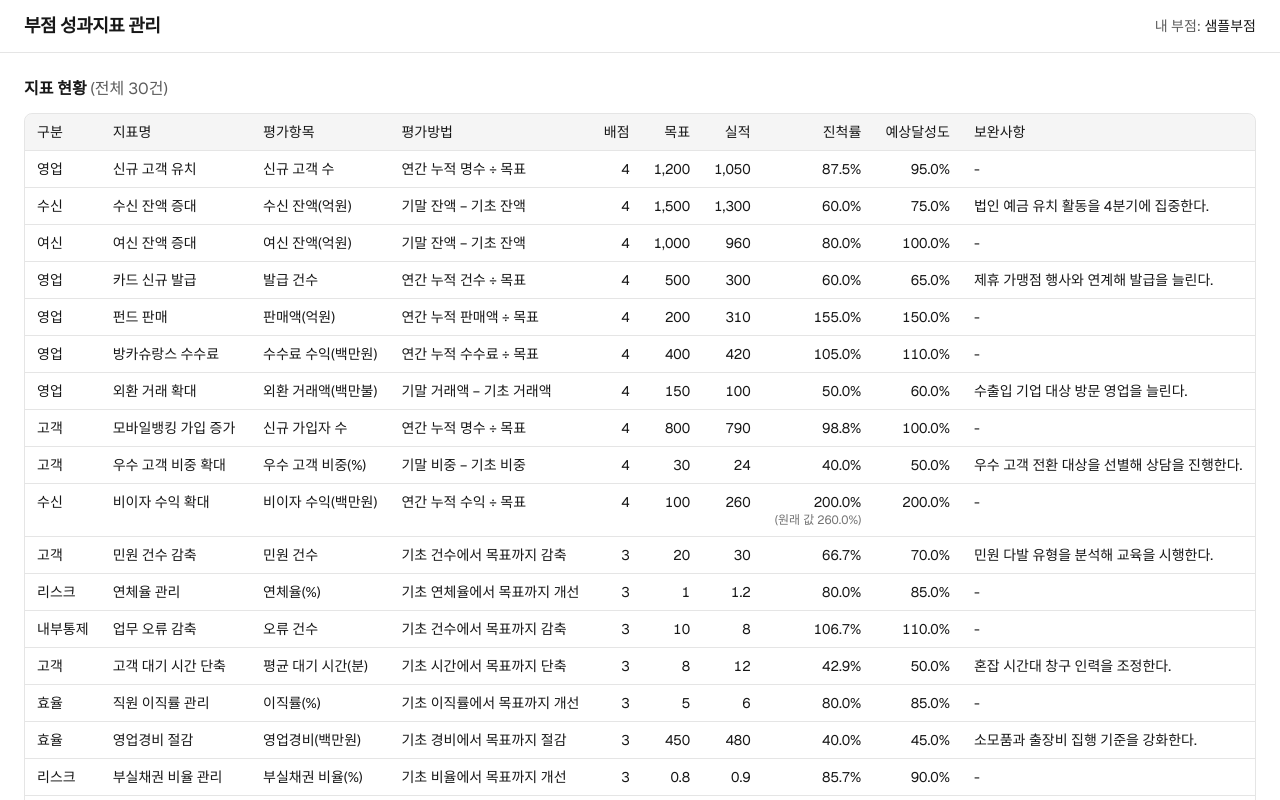
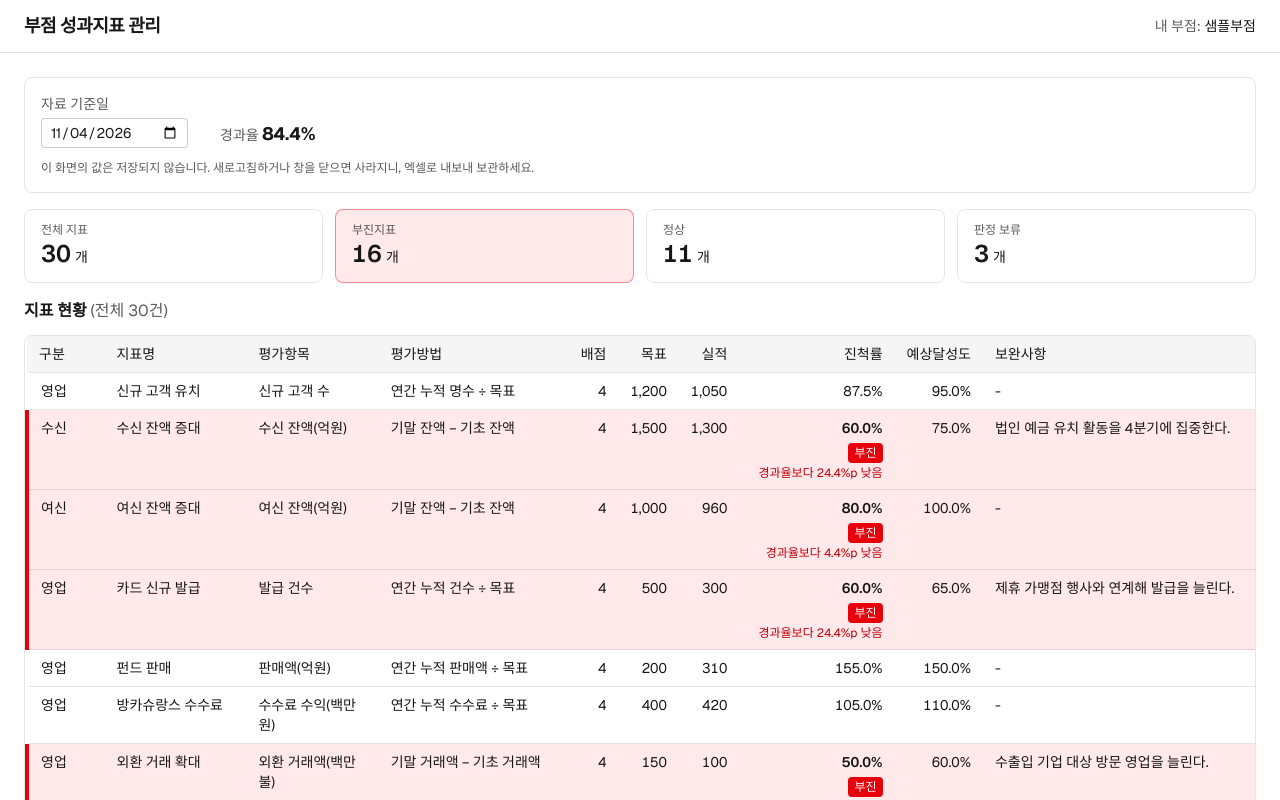
Before and after one commit to greatkmg9968-creator/my-app2, a Next.js app: page / in a window 1280 px wide. Shown: the top 800 px of the page. Built offline with nearby package versions, Linux system fonts and the light colour scheme.

Commit message:
자료 기준일·경과율 표시와 부진지표 강조(차이 %p)·판정 보류·저장 안 됨 안내를 현황 화면에 추가
Co-Authored-By: Claude Sonnet 5.5 <noreply@anthropic.com>

```diff
--- a/app/page.tsx
+++ b/app/page.tsx
@@ -1,20 +1,14 @@
-// Design Ref: §2.2 — 지표 관리 화면(메인). 지금은 지표 표만 있고, 기준 정보·요약·도구 줄은 뒤 작업에서 더한다.
+// Design Ref: §2.2 — 지표 관리 화면(메인). 지금은 기준 정보·요약 카드·지표 표가 있고, 도구 줄은 뒤 작업에서 더한다.
 
 import AppShell from "@/components/AppShell";
-import IndicatorTable from "@/components/IndicatorTable";
+import IndicatorDashboard from "@/components/IndicatorDashboard";
 import { SAMPLE_BRANCH, SAMPLE_INDICATORS } from "@/lib/sampleData";
 
 export default function Home() {
   return (
     // 로그인(작업 13)·지표 입력(작업 9, 11) 전이라 샘플 지표와 샘플 부점을 임시로 보여준다.
     <AppShell branch={SAMPLE_BRANCH}>
-      <h2 className="mb-3 text-base font-semibold">
-        지표 현황{" "}
-        <span className="font-normal text-foreground/70">
-          (전체 {SAMPLE_INDICATORS.length}건)
-        </span>
-      </h2>
-      <IndicatorTable indicators={SAMPLE_INDICATORS} />
+      <IndicatorDashboard indicators={SAMPLE_INDICATORS} />
     </AppShell>
   );
 }
--- /dev/null
+++ b/components/IndicatorDashboard.tsx
@@ -0,0 +1,144 @@
+"use client";
+
+// Design Ref: §2.2 ②③⑤ — 기준 정보(자료 기준일·경과율·저장 안 됨 안내), 요약 카드, 지표 표를 한 화면에 모은다.
+// Plan SC: 작업 6 — 화면 상단 자료 기준일·경과율 표시, 부진지표 강조, 판정 보류 개수, 저장 안 됨 안내와 확인 창
+//
+// 자료 기준일은 화면에서 바꿀 수 있고(기본값은 오늘), 바꾸면 경과율과 부진 판정이 바로 다시 계산된다.
+
+import { useMemo, useState, useSyncExternalStore } from "react";
+import IndicatorTable, { type IndicatorRow } from "@/components/IndicatorTable";
+import { useBeforeUnloadWarning } from "@/components/useBeforeUnloadWarning";
+import { calcElapsedRate, evaluateIndicator, toDateString } from "@/lib/calc";
+import { EMPTY_MARK, formatPercent } from "@/lib/format";
+import type { Indicator } from "@/types/indicator";
+
+interface IndicatorDashboardProps {
+  indicators: Indicator[];
+}
+
+// 오늘 날짜는 브라우저에서만 안다. 서버에서 처음 그릴 때는 빈 값을 쓰고,
+// 브라우저에서 이어받으면 오늘 날짜로 바뀐다. (서버·브라우저 날짜가 달라 생기는 오류를 피한다)
+const subscribeNothing = () => () => {};
+const getToday = () => toDateString(new Date());
+const getTodayOnServer = () => "";
+
+/** 경과율을 계산한다. 날짜가 비었거나 올바르지 않으면 null */
+function safeElapsedRate(date: string): number | null {
+  if (date === "") return null;
+  try {
+    return calcElapsedRate(date);
+  } catch {
+    return null;
+  }
+}
+
+/** 요약 카드 한 칸 */
+function SummaryCard({
+  label,
+  count,
+  tone,
+}: {
+  label: string;
+  count: number;
+  tone?: "danger";
+}) {
+  return (
+    <div
+      className={
+        tone === "danger"
+          ? "rounded-lg border border-red-600/40 bg-red-500/10 px-4 py-3"
+          : "rounded-lg border border-black/10 px-4 py-3 dark:border-white/15"
+      }
+    >
+      <p className="text-xs text-foreground/70">{label}</p>
+      <p className="text-2xl font-semibold tabular-nums">
+        {count}
+        <span className="ml-1 text-sm font-normal">개</span>
+      </p>
+    </div>
+  );
+}
+
+export default function IndicatorDashboard({ indicators }: IndicatorDashboardProps) {
+  const today = useSyncExternalStore(subscribeNothing, getToday, getTodayOnServer);
+  // 사용자가 고른 날짜. 아직 고르지 않았으면 오늘 날짜를 쓴다.
+  const [pickedDate, setPickedDate] = useState<string | null>(null);
+
+  const referenceDate = pickedDate ?? today;
+  // 오늘 날짜를 아직 모르는 첫 순간(서버에서 그릴 때)에는 계산하지 않는다.
+  const isReady = today !== "" || pickedDate !== null;
+  const elapsedRate = isReady ? safeElapsedRate(referenceDate) : null;
+
+  const rows: IndicatorRow[] | null = useMemo(() => {
+    if (elapsedRate === null) return null;
+    return indicators.map((indicator) => ({
+      indicator,
+      evaluation: evaluateIndicator(indicator, referenceDate),
+    }));
+  }, [indicators, referenceDate, elapsedRate]);
+
+  // 지표 값은 저장되지 않으므로, 지표가 있는 동안에는 새로고침·창 닫기 전에 확인 창을 띄운다.
+  useBeforeUnloadWarning(indicators.length > 0);
+
+  const delayedCount = rows?.filter((r) => r.evaluation.status === "delayed").length ?? 0;
+  const normalCount = rows?.filter((r) => r.evaluation.status === "normal").length ?? 0;
+  const pendingCount = rows?.filter((r) => r.evaluation.status === "pending").length ?? 0;
+
+  return (
+    <>
+      {/* ② 기준 정보 */}
+      <section
+        aria-label="기준 정보"
+        className="mb-4 rounded-lg border border-black/10 p-4 dark:border-white/15"
+      >
+        <div className="flex flex-wrap items-end gap-x-8 gap-y-3">
+          <label className="flex flex-col gap-1 text-sm">
+            <span className="text-foreground/70">자료 기준일</span>
+            <input
+              type="date"
+              value={referenceDate}
+              onChange={(event) => setPickedDate(event.target.value)}
+              className="rounded border border-black/20 bg-background px-2 py-1 dark:border-white/25"
+            />
+          </label>
+          <p className="text-sm">
+            <span className="text-foreground/70">경과율 </span>
+            <strong className="text-lg tabular-nums" data-testid="elapsed-rate">
+              {elapsedRate === null ? EMPTY_MARK : formatPercent(elapsedRate)}
+            </strong>
+          </p>
+        </div>
+        <p className="mt-3 text-xs text-foreground/70">
+          이 화면의 값은 저장되지 않습니다. 새로고침하거나 창을 닫으면 사라지니, 엑셀로 내보내 보관하세요.
+        </p>
+      </section>
+
+      {rows === null ? (
+        <p
+          role="status"
+          className="rounded-lg border border-dashed border-black/20 p-8 text-center text-sm dark:border-white/25"
+        >
+          {isReady ? "자료 기준일을 올바르게 선택해 주세요." : "자료 기준일을 확인하는 중입니다."}
+        </p>
+      ) : (
+        <>
+          {/* ③ 요약 카드 */}
+          <section aria-label="지표 요약" className="mb-4 grid grid-cols-2 gap-3 sm:grid-cols-4">
+            <SummaryCard label="전체 지표" count={rows.length} />
+            <SummaryCard label="부진지표" count={delayedCount} tone="danger" />
+            <SummaryCard label="정상" count={normalCount} />
+            <SummaryCard label="판정 보류" count={pendingCount} />
+          </section>
+
+          <h2 className="mb-3 text-base font-semibold">
+            지표 현황{" "}
+            <span className="font-normal text-foreground/70">
+              (전체 {rows.length}건)
+            </span>
+          </h2>
+          <IndicatorTable rows={rows} />
+        </>
+      )}
+    </>
+  );
+}
--- a/components/IndicatorTable.tsx
+++ b/components/IndicatorTable.tsx
@@ -1,29 +1,65 @@
 // Design Ref: §2.2 ⑤ 지표 표 — 모든 지표를 한 화면(한 표)에 보여준다. (최대 30행, 쪽 나누기 없음)
-// Plan SC: 작업 5 — 지표 통합 현황 화면 (표). 부진 강조·진행 막대는 작업 6·7에서 더한다.
+// Plan SC: 작업 5(표), 작업 6(부진지표 강조 + 경과율과의 차이(%p) + 판정 보류). 진행 막대는 작업 7에서 더한다.
 
-import { clampForDisplay, resolveProgress } from "@/lib/calc";
-import { EMPTY_MARK, formatNumber, formatPercent } from "@/lib/format";
+import type { IndicatorEvaluation } from "@/lib/calc";
+import {
+  EMPTY_MARK,
+  formatBehindText,
+  formatNumber,
+  formatPercent,
+} from "@/lib/format";
 import type { Indicator } from "@/types/indicator";
 
-interface IndicatorTableProps {
-  indicators: Indicator[];
+/** 표 한 줄: 지표와, 자료 기준일로 평가한 결과 */
+export interface IndicatorRow {
+  indicator: Indicator;
+  evaluation: IndicatorEvaluation;
 }
 
-/** 진척률 칸: 값을 알면 퍼센트, 모르면 "직접 입력 필요", 범위 밖이면 잘라 표시하고 원래 값을 안내한다. */
-function ProgressCell({ indicator }: { indicator: Indicator }) {
-  const progress = resolveProgress(indicator);
+interface IndicatorTableProps {
+  rows: IndicatorRow[];
+}
 
-  if (progress === null) {
-    return <span className="text-foreground/60">직접 입력 필요</span>;
+/**
+ * 진척률 칸.
+ * - 부진: "부진" 표시와 경과율보다 얼마나 낮은지(%p)
+ * - 판정 보류: 진척률을 알 수 없어 "직접 입력 필요"
+ * - 0~200 밖의 값은 잘라 표시하고 원래 값을 안내한다.
+ */
+function ProgressCell({ evaluation }: { evaluation: IndicatorEvaluation }) {
+  const { progress, displayProgress, status, gap } = evaluation;
+
+  if (progress === null || displayProgress === null) {
+    return (
+      <>
+        <span className="text-foreground/60">직접 입력 필요</span>
+        <span className="mt-1 block">
+          <span className="inline-block rounded bg-black/10 px-1.5 py-0.5 text-xs font-medium dark:bg-white/15">
+            판정 보류
+          </span>
+        </span>
+      </>
+    );
   }
 
-  const shown = clampForDisplay(progress);
   return (
     <>
-      <span>{formatPercent(shown)}</span>
-      {shown !== progress && (
+      <span className={status === "delayed" ? "font-semibold" : undefined}>
+        {formatPercent(displayProgress)}
+      </span>
+      {displayProgress !== progress && (
         <span className="block text-xs text-foreground/60">
           (원래 값 {formatPercent(progress)})
+        </span>
+      )}
+      {status === "delayed" && gap !== null && (
+        <span className="mt-1 block">
+          <span className="inline-block rounded bg-red-600 px-1.5 py-0.5 text-xs font-medium text-white">
+            부진
+          </span>
+          <span className="mt-0.5 block text-xs text-red-700 dark:text-red-300">
+            {formatBehindText(gap)}
+          </span>
         </span>
       )}
     </>
@@ -35,12 +71,12 @@ const NUMBER_HEAD_CELL = "whitespace-nowrap px-3 py-2 text-right font-medium";
 const CELL = "px-3 py-2 align-top";
 const NUMBER_CELL = "whitespace-nowrap px-3 py-2 text-right align-top tabular-nums";
 
-export default function IndicatorTable({ indicators }: IndicatorTableProps) {
+export default function IndicatorTable({ rows }: IndicatorTableProps) {
   return (
     <div className="overflow-x-auto rounded-lg border border-black/10 dark:border-white/15">
       <table className="w-full min-w-[960px] border-collapse text-sm">
         <caption className="sr-only">
-          성과지표 현황 (총 {indicators.length}건)
+          성과지표 현황 (총 {rows.length}건)
         </caption>
         <thead className="bg-black/[.04] dark:bg-white/[.06]">
           <tr>
@@ -57,11 +93,17 @@ export default function IndicatorTable({ indicators }: IndicatorTableProps) {
           </tr>
         </thead>
         <tbody>
-          {indicators.map((indicator, index) => (
+          {rows.map(({ indicator, evaluation }, index) => (
             <tr
               // 지표에는 아직 고유 번호가 없어, 부점·지표명·순서로 구분한다.
               key={`${indicator.branch}-${indicator.name}-${index}`}
-              className="border-t border-black/10 dark:border-white/15"
+              // 부진지표는 붉은 배경과 왼쪽 굵은 선으로 강조한다. (색뿐 아니라 "부진" 글자도 함께 보여준다)
+              className={
+                evaluation.status === "delayed"
+                  ? "border-t border-black/10 border-l-4 border-l-red-600 bg-red-500/10 dark:border-white/15"
+                  : "border-t border-black/10 border-l-4 border-l-transparent dark:border-white/15"
+              }
+              data-status={evaluation.status}
             >
               <td className={`${CELL} whitespace-nowrap`}>{indicator.category}</td>
               <td className={`${CELL} font-medium`}>{indicator.name}</td>
@@ -71,7 +113,7 @@ export default function IndicatorTable({ indicators }: IndicatorTableProps) {
               <td className={NUMBER_CELL}>{formatNumber(indicator.targetValue)}</td>
               <td className={NUMBER_CELL}>{formatNumber(indicator.actualValue)}</td>
               <td className={NUMBER_CELL}>
-                <ProgressCell indicator={indicator} />
+                <ProgressCell evaluation={evaluation} />
               </td>
               <td className={NUMBER_CELL}>{formatPercent(indicator.expected)}</td>
               <td className={CELL}>{indicator.note ?? EMPTY_MARK}</td>
--- /dev/null
+++ b/components/useBeforeUnloadWarning.ts
@@ -0,0 +1,25 @@
+// Design Ref: §7 오류 처리 — 새로고침·창 닫기 직전에 "저장되지 않는다"는 확인 창을 띄운다.
+// Plan SC: 작업 6 — "저장 안 됨" 안내와 새로고침·창 닫기 확인 창
+
+"use client";
+
+import { useEffect } from "react";
+
+/**
+ * active가 true인 동안, 새로고침·창 닫기·다른 주소로 이동하려 하면 브라우저가 확인 창을 띄운다.
+ * (확인 창의 문구는 브라우저가 정하므로 바꿀 수 없다.)
+ */
+export function useBeforeUnloadWarning(active: boolean): void {
+  useEffect(() => {
+    if (!active) return;
+
+    const handleBeforeUnload = (event: BeforeUnloadEvent) => {
+      event.preventDefault();
+      // 일부 브라우저는 returnValue가 있어야 확인 창을 띄운다.
+      event.returnValue = "";
+    };
+
+    window.addEventListener("beforeunload", handleBeforeUnload);
+    return () => window.removeEventListener("beforeunload", handleBeforeUnload);
+  }, [active]);
+}
--- a/lib/calc.ts
+++ b/lib/calc.ts
@@ -54,6 +54,14 @@ export function calcProgress(
 /** 윤년이면 true */
 function isLeapYear(year: number): boolean {
   return (year % 4 === 0 && year % 100 !== 0) || year % 400 === 0;
+}
+
+/** Date를 "YYYY-MM-DD" 문자열로 바꾼다. (그 컴퓨터의 현지 날짜 기준) */
+export function toDateString(date: Date): string {
+  const year = String(date.getFullYear()).padStart(4, "0");
+  const month = String(date.getMonth() + 1).padStart(2, "0");
+  const day = String(date.getDate()).padStart(2, "0");
+  return `${year}-${month}-${day}`;
 }
 
 /** "YYYY-MM-DD" 문자열을 연·월·일로 나눈다. 없는 날짜(예: 2026-02-30)면 RangeError */
--- a/lib/format.ts
+++ b/lib/format.ts
@@ -10,6 +10,11 @@ export function formatNumber(value: number | undefined): string {
   return value.toLocaleString("ko-KR", { maximumFractionDigits: 2 });
 }
 
+/** 부진지표의 차이(%p, 음수) 문구. (예: -12.3 → "경과율보다 12.3%p 낮음") */
+export function formatBehindText(gap: number): string {
+  return `경과율보다 ${Math.abs(gap).toFixed(1)}%p 낮음`;
+}
+
 /** 퍼센트: 소수 첫째 자리까지 항상 보여준다. (예: 87.5%, 50.0%) */
 export function formatPercent(value: number): string {
   return `${value.toFixed(1)}%`;
```
Also changed, not shown: 2 other files (tests, documents, lock files or other folders).
